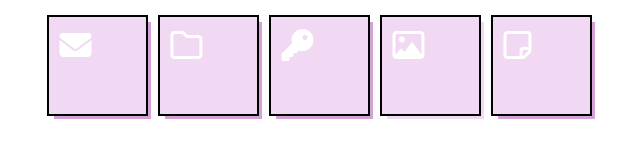
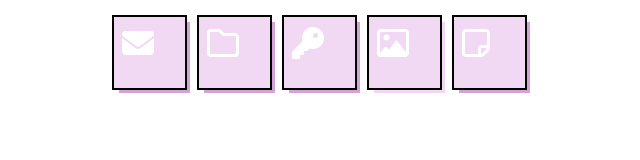
Before and after one commit to VictoriaL21/Notion, a plain HTML site: page favoris.html in a window 1280 px wide. Shown: the whole page, without its empty margins (321-961 px from the left). Drawn offline with Linux system fonts and the light colour scheme.

Commit message:
Update favoris.html

```diff
--- a/favoris.html
+++ b/favoris.html
@@ -32,8 +32,8 @@
     }
 
     .fill {
-      width: 101px;
-      height: 101px;
+      width: 75px;
+      height: 75px;
       padding: 2%;
       color: #fff;
       outline: 0;
```
